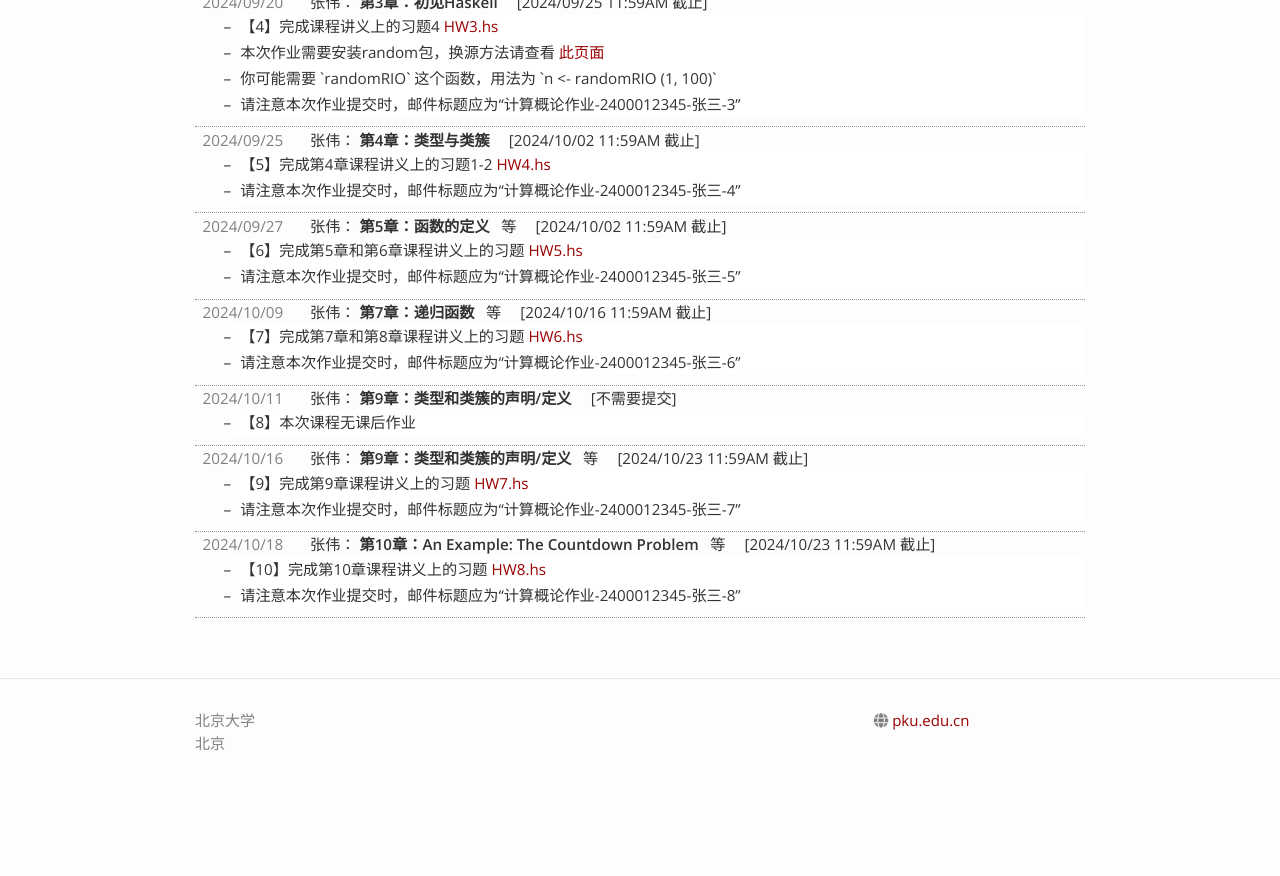
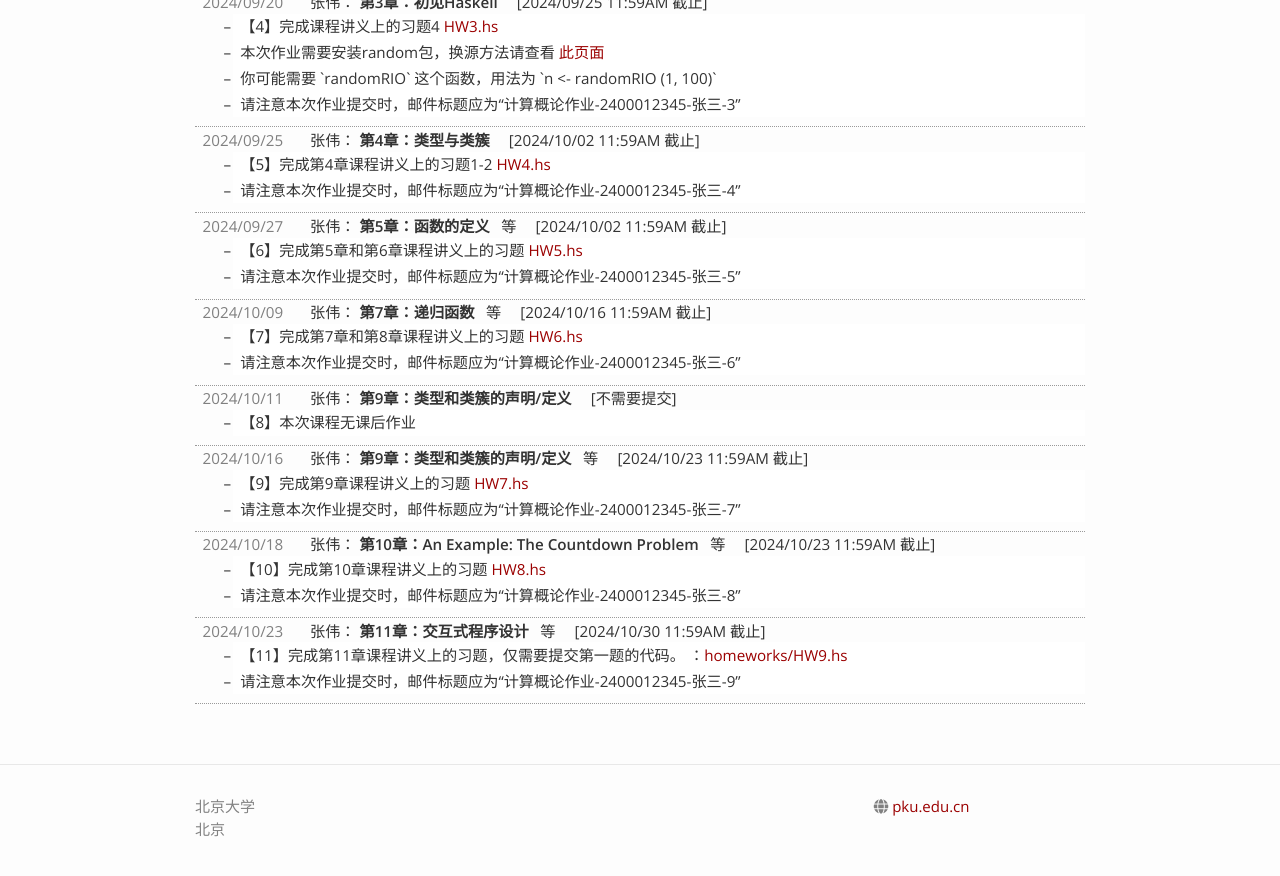
Before and after one commit to zhenjiang888/FP, a Jekyll site: the page built from 2024/assignments.md, in a window 1280 px wide and 900 px high, scrolled down 680 px. Shown: the top 876 px of the window. Built offline with Jekyll 4.4.1, drawn with Linux system fonts in a browser that asks for light colours; nearby versions of some CDN libraries; before the commit the page ends 1494 px from its top, so only the background shows below that.

Commit message:
Updating 2024 Fall ch11

```diff
--- a/_data/_2024.yaml
+++ b/_data/_2024.yaml
@@ -132,5 +132,19 @@ lectures:
       link: homeworks/HW8.hs
     - text: 请注意本次作业提交时，邮件标题应为“计算概论作业-2400012345-张三-8”
     due: 2024/10/23 11:59AM
-
+- teacher: 张伟
+  date: 2024/10/23
+  slides:
+  - title: "第11章：交互式程序设计"
+    link: 第11章 Interactive Programming.pdf
+  - title: "第12章：Monads and More"
+    link: 第12章 monads and more.pdf
+  - title: "第12章：Monads and More(带动画版PPT)"
+    link: 第12章 monads and more - 带动画.pdf
+  assignment:
+    descriptions:
+    - text: 【11】完成第11章课程讲义上的习题，仅需要提交第一题的代码。
+      link: homeworks/HW9.hs
+    - text: 请注意本次作业提交时，邮件标题应为“计算概论作业-2400012345-张三-9”
+    due: 2024/10/30 11:59AM
 updates: []
```
Also changed, not shown: 4 other files.
